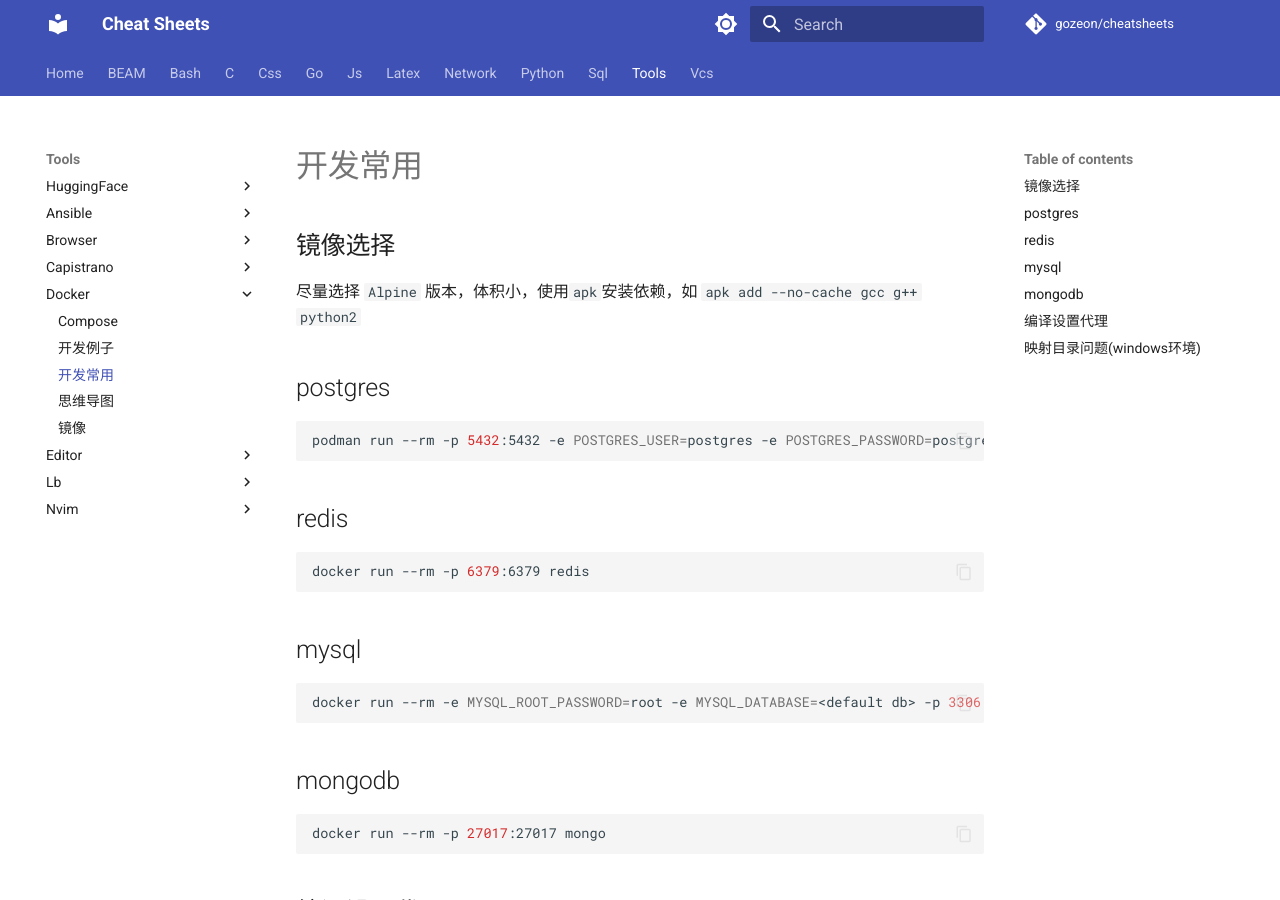
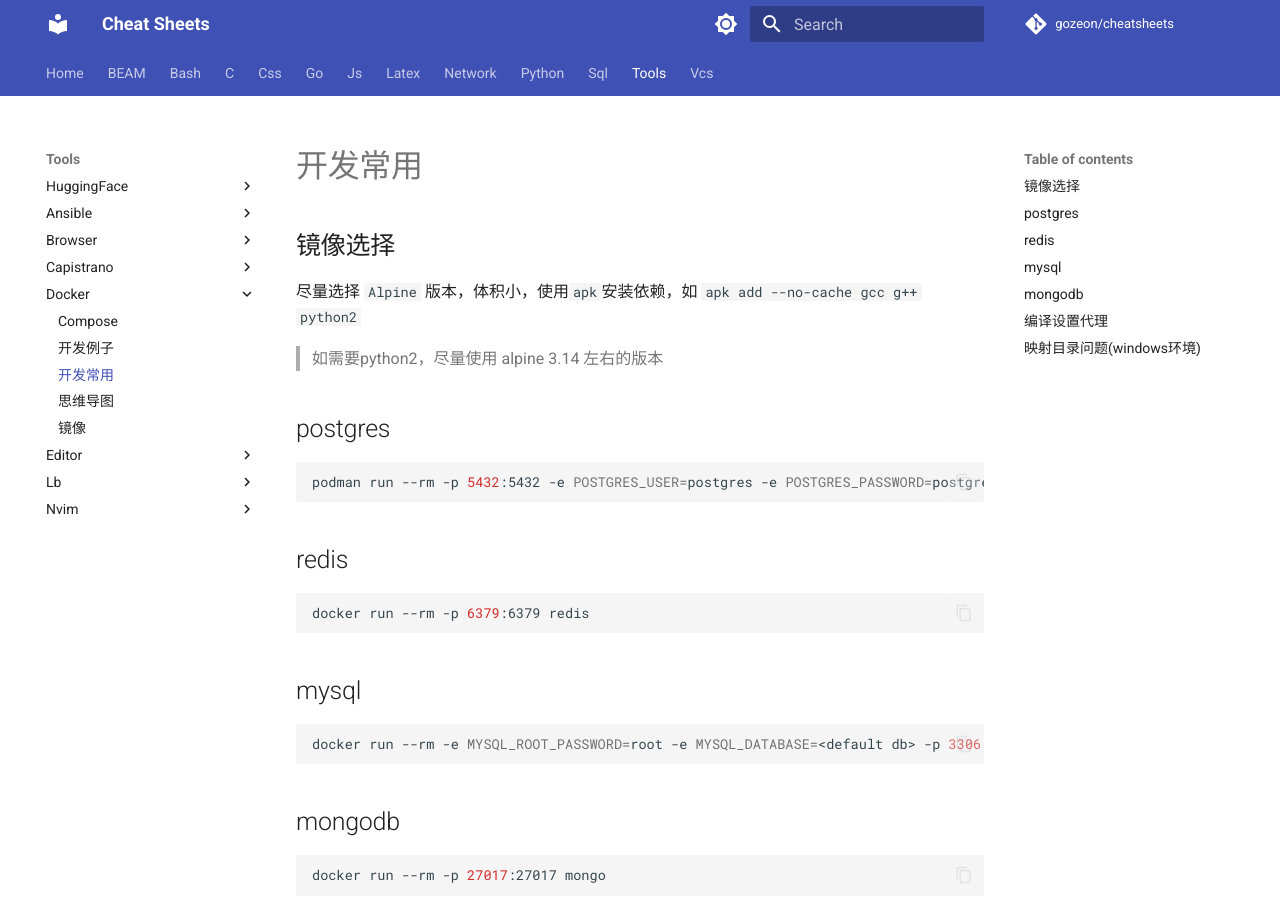
Before and after one commit to gozeon/cheatsheets, an MkDocs documentation site: the page built from docs/tools/docker/开发常用.md, in a window 1280 px wide and 900 px high. Built offline with MkDocs 1.6.1 and Material for MkDocs 9.7.7, drawn with Linux system fonts in a browser that asks for light colours; comment, search, counter and statistics services are not loaded.

Commit message:
Update 开发常用.md

```diff
--- a/docs/tools/docker/开发常用.md
+++ b/docs/tools/docker/开发常用.md
@@ -1,6 +1,8 @@
 ## 镜像选择
 
 尽量选择 `Alpine` 版本，体积小，使用`apk`安装依赖，如 `apk add --no-cache gcc g++ python2`
+
+> 如需要python2，尽量使用 alpine 3.14 左右的版本
 
 ## postgres
 
```
